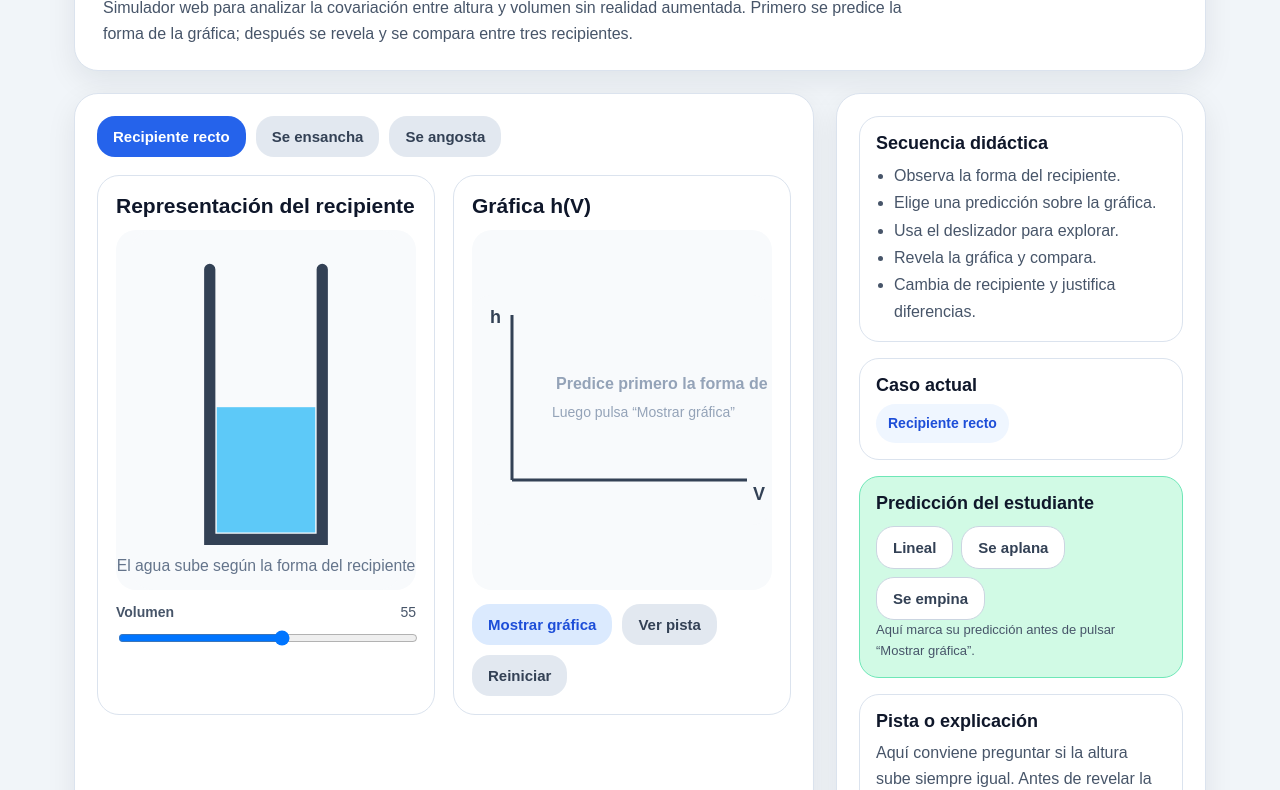
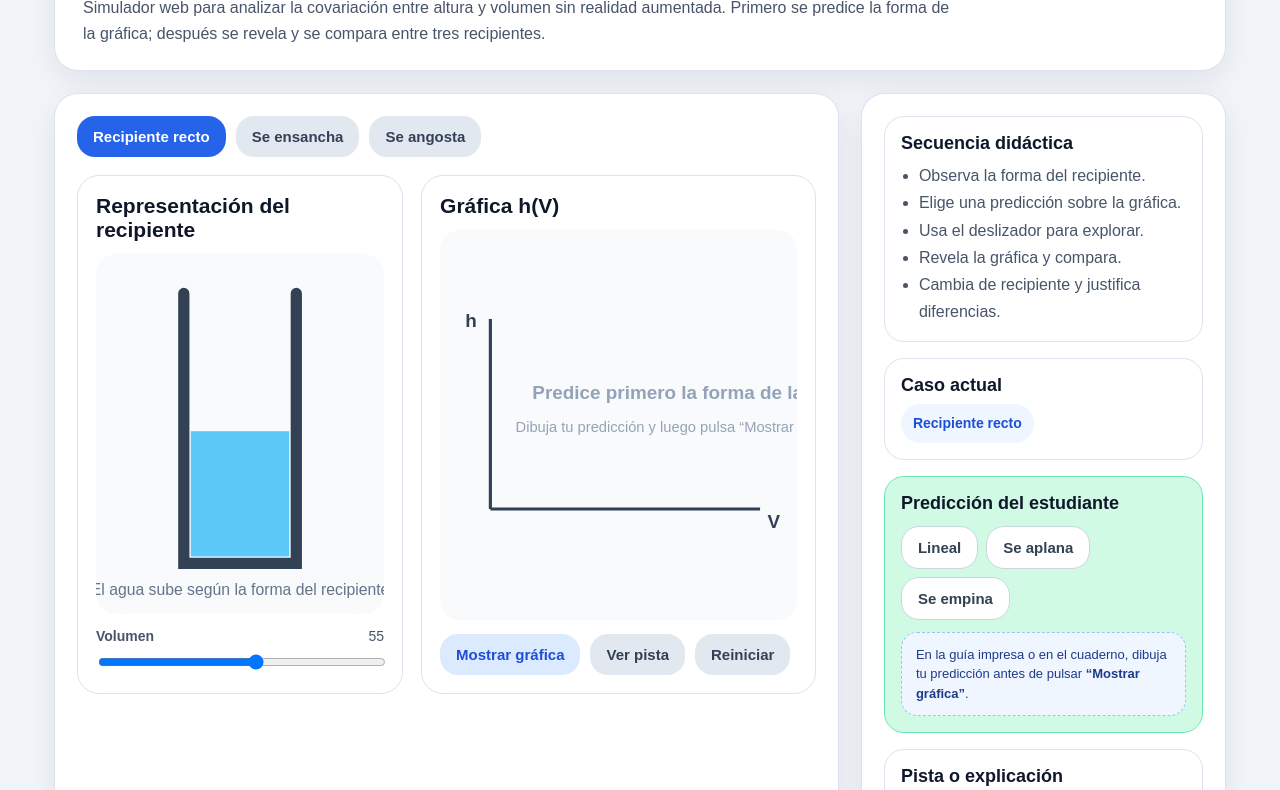
Before and after one commit to profeoscar1859/guia3-ar, a plain HTML site: page index.html in a window 1280 px wide. Shown: the part 103-893 px from the top of the page. Drawn offline with Linux system fonts and the light colour scheme.

Commit message:
paraguia3part3.html

```diff
--- a/index.html
+++ b/index.html
@@ -22,12 +22,12 @@
     }
     *{box-sizing:border-box}
     body{margin:0;font-family:Arial, Helvetica, sans-serif;background:var(--bg);color:var(--text)}
-    .wrap{max-width:1180px;margin:0 auto;padding:24px}
+    .wrap{max-width:1220px;margin:0 auto;padding:24px}
     .hero,.main-card,.side-card{background:var(--card);border:1px solid var(--border);box-shadow:var(--shadow);border-radius:var(--radius)}
     .hero{padding:24px 28px;margin-bottom:22px}
     .hero h1{margin:0 0 10px 0;font-size:34px}
-    .hero p{margin:0;max-width:840px;color:var(--muted);line-height:1.6}
-    .layout{display:grid;grid-template-columns:2fr 1fr;gap:22px}
+    .hero p{margin:0;max-width:880px;color:var(--muted);line-height:1.6}
+    .layout{display:grid;grid-template-columns:2.15fr 1fr;gap:22px}
     .main-card{padding:22px}
     .side-card{padding:22px;display:flex;flex-direction:column;gap:16px}
     .row{display:flex;flex-wrap:wrap;gap:10px}
@@ -37,10 +37,11 @@
     .btn.secondary{background:var(--primary-soft);color:#1d4ed8}
     .btn.pred{background:#fff;border:1px solid #cbd5e1}
     .btn.pred.active{background:var(--accent);border-color:var(--accent);color:#fff}
-    .grid{display:grid;grid-template-columns:1fr 1fr;gap:18px;margin-top:18px}
+    .grid{display:grid;grid-template-columns:0.95fr 1.15fr;gap:18px;margin-top:18px}
     .panel{border:1px solid var(--border);border-radius:22px;padding:18px;background:#fff}
     .panel h2{margin:0 0 12px 0;font-size:21px}
     .surface{height:360px;border-radius:20px;background:#f8fafc;display:flex;align-items:center;justify-content:center;position:relative;overflow:hidden}
+    #graphSurface{height:390px}
     .control{margin-top:14px}
     .control .label-line{display:flex;justify-content:space-between;font-size:14px;color:var(--muted);margin-bottom:8px}
     input[type=range]{width:100%}
@@ -48,16 +49,19 @@
     .block h3{margin:0 0 8px 0;font-size:18px}
     .block p{margin:0;color:var(--muted);line-height:1.6}
     .block ul{margin:8px 0 0 18px;padding:0;color:var(--muted);line-height:1.7}
-    .block.warning{background:var(--warning-soft);border-color:#fcd34d}
+    .block.warning{background:var(--warning-soft);border-color:#f59e0b;box-shadow:inset 0 0 0 2px rgba(245,158,11,.18)}
     .block.accent{background:var(--accent-soft);border-color:#6ee7b7}
     .caption{font-size:13px;color:var(--muted);margin-top:8px}
     .prediction-box{display:flex;flex-wrap:wrap;gap:8px;margin-top:12px}
     .graph-note{font-size:14px;color:var(--muted);line-height:1.6}
     .case-tag{display:inline-block;padding:8px 12px;border-radius:999px;background:#eff6ff;color:#1d4ed8;font-size:14px;font-weight:700}
+    .draft-box{margin-top:12px;padding:12px 14px;border-radius:16px;background:#eff6ff;border:1px dashed #93c5fd;color:#1e3a8a;font-size:13px;line-height:1.5}
+    .hint-status{display:inline-block;margin-top:8px;padding:6px 10px;border-radius:999px;font-size:12px;font-weight:700;background:#fff7ed;color:#9a3412;border:1px solid #fdba74}
     @media (max-width: 980px){
       .layout{grid-template-columns:1fr}
       .grid{grid-template-columns:1fr}
       .hero h1{font-size:28px}
+      #graphSurface{height:360px}
     }
   </style>
 </head>
@@ -93,7 +97,7 @@
           <div class="panel">
             <h2>Gráfica h(V)</h2>
             <div class="surface" id="graphSurface">
-              <svg id="graphSvg" viewBox="0 0 300 230" width="100%" height="100%" aria-label="gráfica"></svg>
+              <svg id="graphSvg" viewBox="0 0 340 250" width="100%" height="100%" aria-label="gráfica"></svg>
             </div>
             <div class="row" style="margin-top:14px">
               <button class="btn secondary" id="toggleGraphBtn">Mostrar gráfica</button>
@@ -128,12 +132,15 @@
             <button class="btn pred" data-pred="aplana">Se aplana</button>
             <button class="btn pred" data-pred="empina">Se empina</button>
           </div>
-          <p class="caption">Aquí marca su predicción antes de pulsar “Mostrar gráfica”.</p>
+          <div class="draft-box">
+            En la guía impresa o en el cuaderno, dibuja tu predicción antes de pulsar <strong>“Mostrar gráfica”</strong>.
+          </div>
         </div>
 
         <div class="block" id="hintBlock">
           <h3>Pista o explicación</h3>
           <p id="hintText">Aquí conviene preguntar si la altura sube siempre igual. Antes de revelar la gráfica, formula una predicción.</p>
+          <div id="hintStatus"></div>
         </div>
 
         <div class="block">
@@ -148,19 +155,19 @@
     const CASES = {
       recto: {
         label: 'Recipiente recto',
-        explanation: 'Aquí conviene preguntar si la altura sube siempre igual. Antes de revelar la gráfica, formula una predicción.',
+        explanation: 'Caso de referencia: si el ancho se mantiene, conviene pensar si incrementos iguales de volumen producen incrementos iguales de altura.',
         hint: 'Si el recipiente mantiene el mismo ancho, incrementos iguales de volumen producen incrementos iguales de altura.',
         graphType: 'line'
       },
       ensancha: {
         label: 'Se ensancha hacia arriba',
-        explanation: 'Observa que en la parte superior el recipiente gana mucho ancho. La gráfica debe diferenciarse con claridad de la lineal.',
+        explanation: 'En la parte superior el recipiente gana mucho ancho. Por eso, la altura necesita más volumen para seguir subiendo.',
         hint: 'Si el recipiente se hace mucho más ancho arriba, la altura sube cada vez más lentamente y la gráfica se va aplanando con fuerza.',
         graphType: 'concaveDown'
       },
       angosta: {
         label: 'Se angosta hacia arriba',
-        explanation: 'Observa que en la parte superior el recipiente pierde mucho ancho. La gráfica debe diferenciarse con claridad de la lineal.',
+        explanation: 'En la parte superior el recipiente pierde ancho. Por eso, pequeños aumentos de volumen producen subidas mayores en la altura.',
         hint: 'Si el recipiente se hace mucho más angosto arriba, pequeñas variaciones de volumen producen aumentos cada vez mayores de altura.',
         graphType: 'concaveUp'
       }
@@ -180,6 +187,7 @@
     const caseLabel = document.getElementById('caseLabel');
     const hintBlock = document.getElementById('hintBlock');
     const hintText = document.getElementById('hintText');
+    const hintStatus = document.getElementById('hintStatus');
     const toggleGraphBtn = document.getElementById('toggleGraphBtn');
     const toggleHintBtn = document.getElementById('toggleHintBtn');
     const volumeSlider = document.getElementById('volumeSlider');
@@ -268,19 +276,19 @@
     function renderGraph() {
       const type = CASES[state.caseKey].graphType;
       const v = state.volume;
-      const x = 55 + v * 1.7;
+      const x = 55 + v * 2.1;
       let y;
       let path;
 
       if (type === 'line') {
-        path = 'M55 178 L250 52';
-        y = 178 - v * 1.26;
+        path = 'M55 198 L292 46';
+        y = 198 - v * 1.52;
       } else if (type === 'concaveDown') {
-        path = 'M55 178 C78 100, 172 58, 250 56';
-        y = 180 - Math.sqrt(v + 3) * 18;
+        path = 'M55 198 C82 86, 190 34, 292 56';
+        y = 205 - Math.sqrt(v + 4) * 22;
       } else {
-        path = 'M55 179 C150 177, 198 128, 250 52';
-        y = 178 - Math.pow(v / 10, 2.05) * 4.3;
+        path = 'M55 202 C190 204, 245 146, 292 44';
+        y = 202 - Math.pow(v / 10, 2.1) * 5.4;
       }
 
       const predText = state.prediction === 'lineal'
@@ -292,19 +300,19 @@
         : 'Predice primero la forma de la gráfica';
 
       graphSvg.innerHTML = `
-        <rect x="0" y="0" width="300" height="230" rx="20" fill="#f8fafc"></rect>
-        <line x1="40" y1="185" x2="40" y2="20" stroke="#334155" stroke-width="3"></line>
-        <line x1="40" y1="185" x2="275" y2="185" stroke="#334155" stroke-width="3"></line>
-        <text x="18" y="28" fill="#334155" font-size="18" font-weight="700">h</text>
-        <text x="281" y="205" fill="#334155" font-size="18" font-weight="700">V</text>
+        <rect x="0" y="0" width="340" height="250" rx="20" fill="#f8fafc"></rect>
+        <line x1="48" y1="205" x2="48" y2="24" stroke="#334155" stroke-width="3"></line>
+        <line x1="48" y1="205" x2="305" y2="205" stroke="#334155" stroke-width="3"></line>
+        <text x="24" y="32" fill="#334155" font-size="18" font-weight="700">h</text>
+        <text x="312" y="223" fill="#334155" font-size="18" font-weight="700">V</text>
         ${state.showGraph ? `
-          <path d="${path}" fill="none" stroke="#2563eb" stroke-width="5" stroke-linecap="round"></path>
+          <path d="${path}" fill="none" stroke="#2563eb" stroke-width="6" stroke-linecap="round"></path>
           <circle cx="${x}" cy="${y}" r="6" fill="#0f172a"></circle>
-          <line x1="${x}" y1="${y}" x2="${x}" y2="185" stroke="#94a3b8" stroke-dasharray="5 5"></line>
-          <line x1="40" y1="${y}" x2="${x}" y2="${y}" stroke="#94a3b8" stroke-dasharray="5 5"></line>
+          <line x1="${x}" y1="${y}" x2="${x}" y2="205" stroke="#94a3b8" stroke-dasharray="6 6"></line>
+          <line x1="48" y1="${y}" x2="${x}" y2="${y}" stroke="#94a3b8" stroke-dasharray="6 6"></line>
         ` : `
-          <text x="84" y="94" fill="#94a3b8" font-size="16" font-weight="600">${predText}</text>
-          <text x="80" y="122" fill="#94a3b8" font-size="14">Luego pulsa “Mostrar gráfica”</text>
+          <text x="88" y="100" fill="#94a3b8" font-size="18" font-weight="600">${predText}</text>
+          <text x="72" y="132" fill="#94a3b8" font-size="14">Dibuja tu predicción y luego pulsa “Mostrar gráfica”</text>
         `}
       `;
     }
@@ -315,8 +323,9 @@
       caseLabel.textContent = current.label;
       hintText.textContent = state.showHint ? current.hint : current.explanation;
       hintBlock.className = state.showHint ? 'block warning' : 'block';
+      hintStatus.innerHTML = state.showHint ? '<span class="hint-status">Pista activada</span>' : '';
       toggleGraphBtn.textContent = state.showGraph ? 'Ocultar gráfica' : 'Mostrar gráfica';
-      toggleHintBtn.textContent = state.showHint ? 'Ocultar pista' : 'Ver pista';
+      toggleHintBtn.textContent = state.showHint ? 'Quitar pista' : 'Ver pista';
 
       document.querySelectorAll('[data-case]').forEach(btn => {
         btn.classList.toggle('active', btn.dataset.case === state.caseKey);
```
